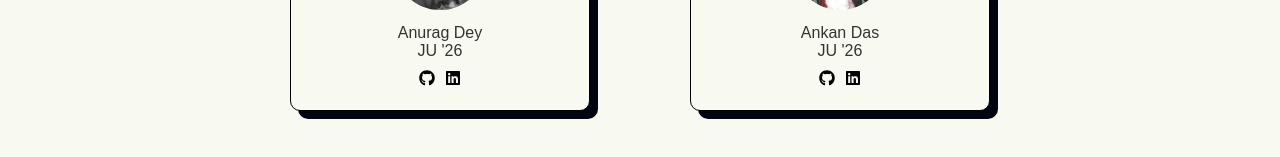
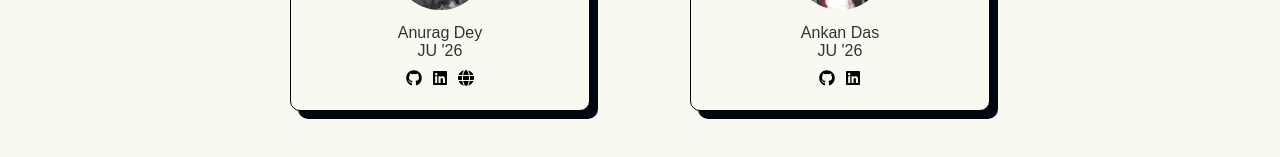
Before and after one commit to iamanurag101/stu.rental, a React (Vite) app in the folder client/: page /about in a window 1280 px wide. Shown: the part 517-674 px from the top of the page. Built offline with nearby package versions, Linux system fonts and the light colour scheme; no server answers.

Commit message:
Add link to portfolio

```diff
--- a/client/src/routes/AboutPage/AboutPage.jsx
+++ b/client/src/routes/AboutPage/AboutPage.jsx
@@ -1,6 +1,6 @@
 import React from 'react';
 import './AboutPage.scss';
-import { FaGithub, FaLinkedin } from 'react-icons/fa6';
+import { FaGithub, FaGlobe, FaLinkedin } from 'react-icons/fa6';
 
 const AboutPage = () => {
   return (
@@ -42,6 +42,13 @@ const AboutPage = () => {
                             >
                                 <FaLinkedin className="icons" />
                             </a>
+                            <a
+                                href="https://www.byanurag.com"
+                                target="_blank"
+                                rel="noopener noreferrer"
+                            >
+                                <FaGlobe className="icons" />
+                            </a>
                         </div>
                     </div>
                 </div>
```
